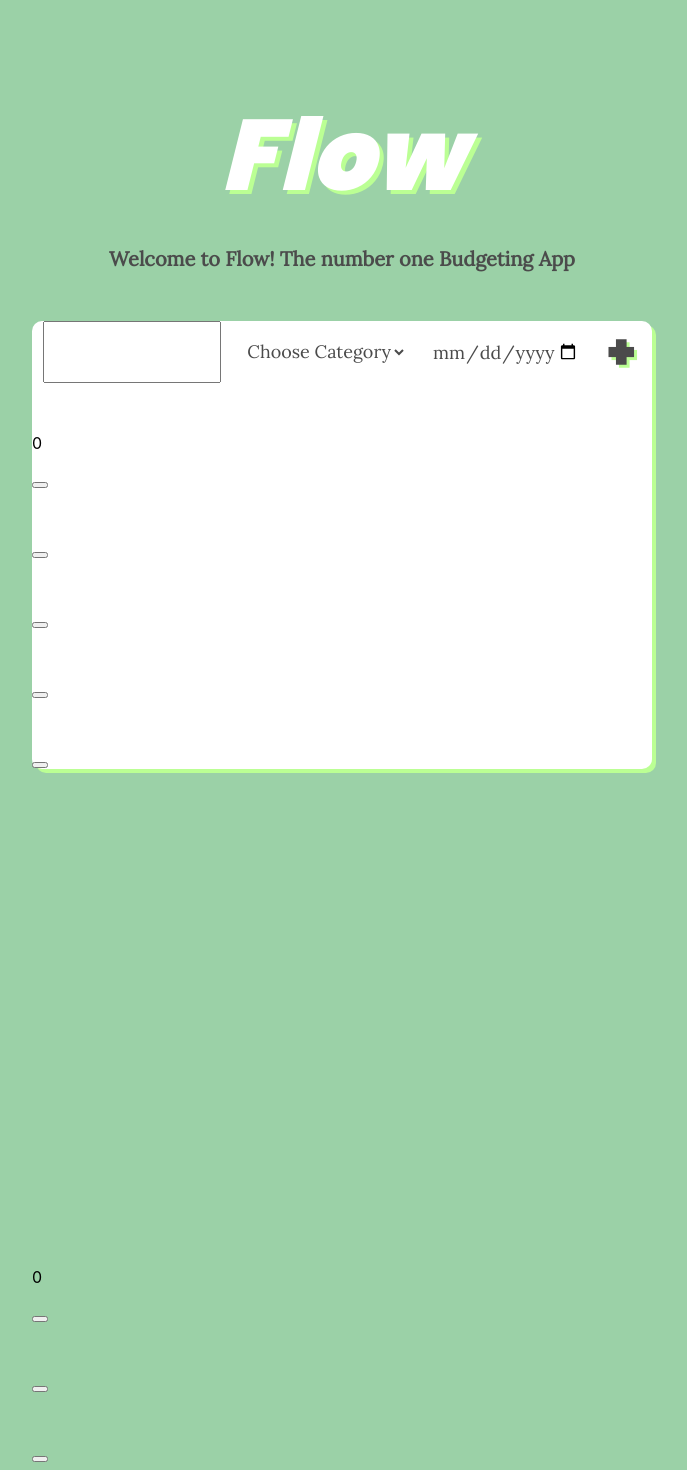
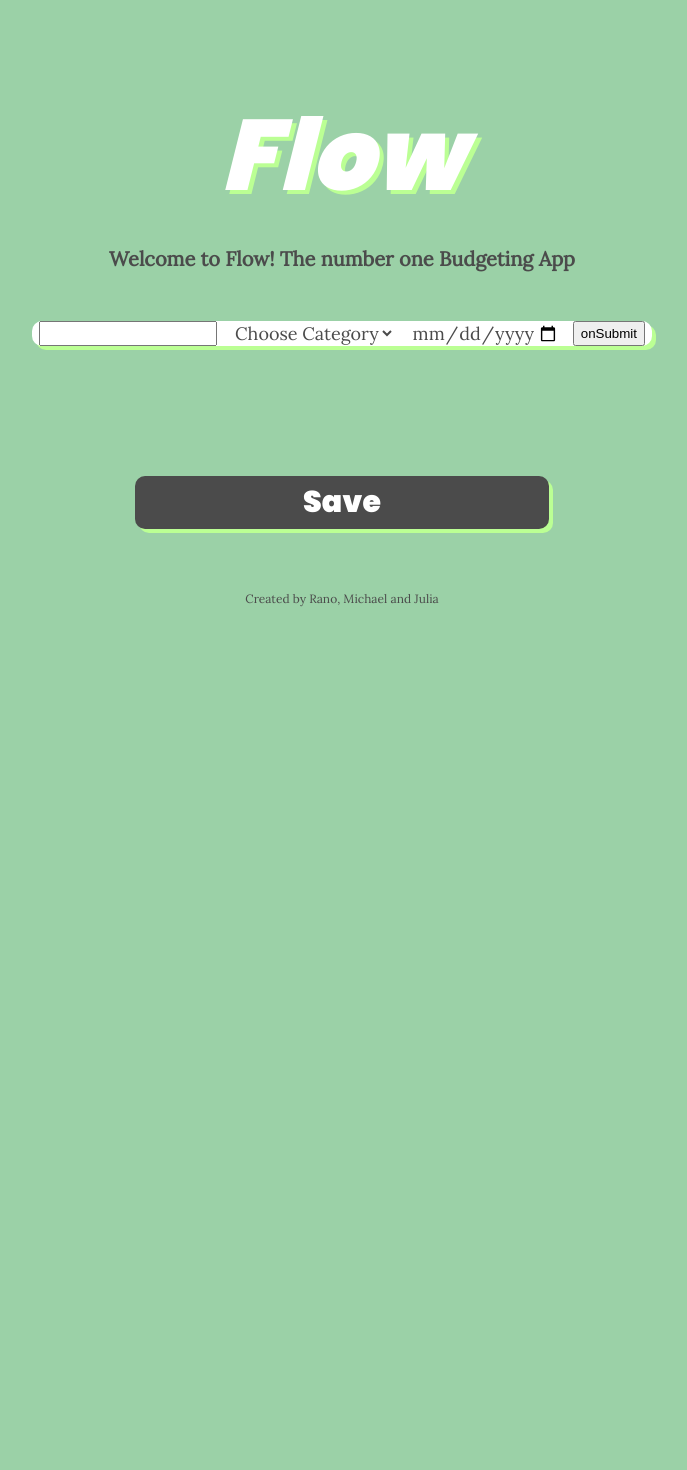
Before and after one commit to RanoZangana/Budget-Calculator, a React (Create React App) app in the folder budgetcalculator/: page / in a window 1280 px wide. Shown: the top 1470 px of the page, without its empty margins (298-985 px from the left). After the commit the page ends 800 px from the top, so only its background shows below. Built offline with nearby package versions, Linux system fonts and the light colour scheme; data requests are answered from the project's data file.

Commit message:
Lägga till items i en lista

```diff
--- a/budgetcalculator/src/App.js
+++ b/budgetcalculator/src/App.js
@@ -5,16 +5,90 @@ import Items from './Items';
 import SearchForm from './Searchform';
 import Footer from './Footer'
 
+function Item({ item, index }) {
+
+  return (
+    <div className='Item'>
+      {item.item.currency}  {item.item.category}  {item.item.date}
+    </div>
+  );
+}
+
+function ItemForm({ addItem }) {
+  const [money, setMoney] = useState("");
+  const [category, setCategory] = useState("");
+  const [date, setDate] = useState("");
+
+  const handleSubmit = (e) => {
+    e.preventDefault();
+    const newItem = { currency: money, category: category, date: date }
+    console.log(newItem);
+    addItem(newItem);
+  }
+  return (
+    <div className="SearchForm">
+      <form id='form' onSubmit={handleSubmit}>
+        <input
+          id='amount-input'
+          type="number"
+          onChange={(e) => setMoney(e.target.value)}
+          step="any"
+          required
+        ></input>
+        <select
+          required
+          onChange={(e) => setCategory(e.target.value)}
+        >
+          <option value="" >Choose Category</option>
+          <option value="entertainment">Entertainment</option>
+          <option value="housing">Housing</option>
+          <option value="transportation">Transportation</option>
+          <option value="food">Food</option>
+          <option value="insurance">Insurance</option>
+          <option value="healthcare">Healthcare</option>
+          <option value="savings">Savings</option>
+          <option value="utilities">Utilities</option>
+          <option value="miscellaneous">Miscellaneous</option>
+        </select>
+        <input
+          id='date'
+          type="date"
+          required
+          min="1000-01-01"
+          max="9999-12-31"
+          value={date}
+          onChange={(e) => setDate(e.target.value)}
+        />
+        <button>onSubmit</button>
+        {/* {!isPending && <button id='add-button'>+</button>}
+        {isPending && <button id='add-button'>+...</button>} */}
+
+      </form>
+    </div>
+  );
+
+}
 function App() {
+  const [items, setItems] = useState([]);
 
+  const addItem = (item) => {
+    const newItems = [...items, { item }];
+    setItems(newItems);
+  }
   return (
     <div className="App">
       <h1>Flow</h1>
       <h2>Welcome to Flow! The number one Budgeting App</h2>
-        <div className="container1">
-          <SearchForm />
-          <Items />
+      <div className="container1">
+        <ItemForm addItem={addItem} />
+        <div>
+          {items.map((item, index)=> (
+            <Item key={index} index={index} item={item}/>
+          ))}
         </div>
+        {/* <SearchForm />
+        <Items /> */}
+      </div>
       <Footer />
     </div>
   );
```
